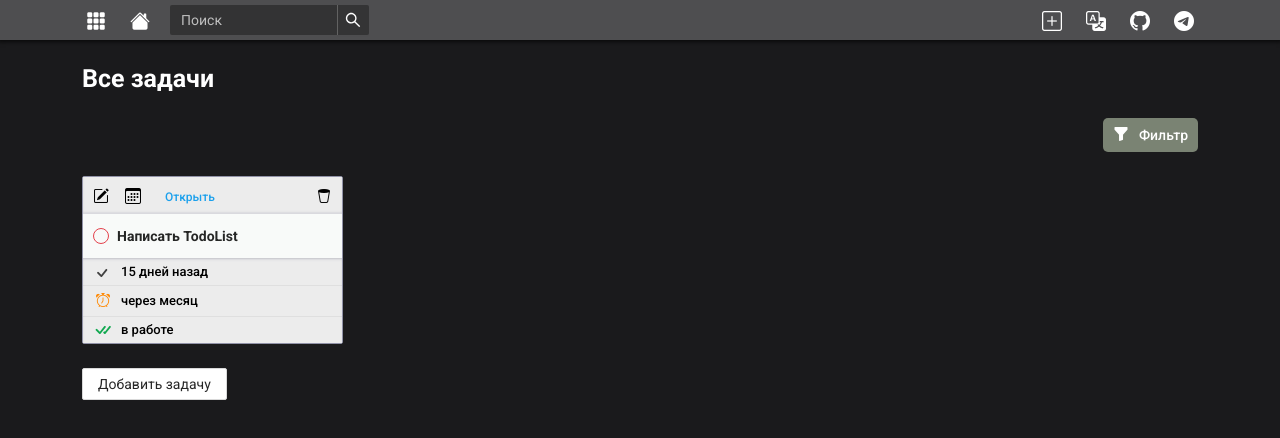
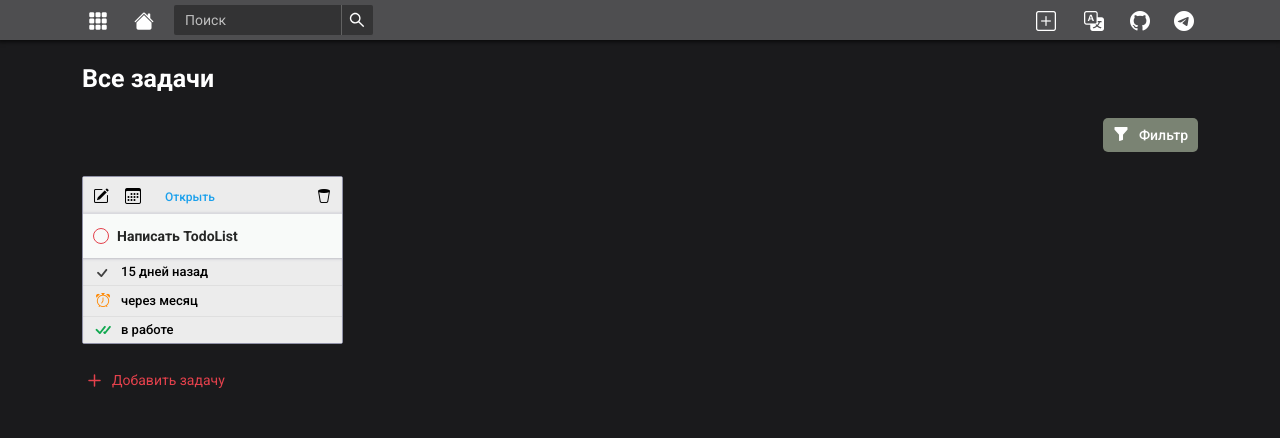
Before and after one commit to AlexType/todo-list, a Next.js app: page /all-tasks in a window 1280 px wide. Shown: the top 438 px of the page. Built offline with nearby package versions, Linux system fonts and the light colour scheme.

Commit message:
upd: btn styles

```diff
--- a/pages/all-tasks/index.jsx
+++ b/pages/all-tasks/index.jsx
@@ -1,6 +1,5 @@
 import React, { Fragment, useContext, useState } from "react";
 import Head from "next/head";
-import { Button } from "antd";
 import { useSelector } from "react-redux";
 import { LocaleContext } from "../../src/context/LocaleContext";
 import TasksList from "../../src/components/TasksList";
@@ -29,9 +28,10 @@ export default function AllTasks() {
                     </div>
                 </div>
                 <TasksList tasks={filteredList(tasks, filters)} />
-                <Button className="btn-success mt-4" onClick={() => setAddTaskVisible(true)}>
-                    {locale.events.addTask}
-                </Button>
+                <button className="btn-add mt-4" onClick={() => setAddTaskVisible(true)}>
+                    <i className="bi bi-plus"></i>
+                    <span>{locale.events.addTask}</span>
+                </button>
                 <TaskAdd
                     visible={addTaskVisible}
                     setVisible={setAddTaskVisible}
--- a/src/styles/common/_btn.scss
+++ b/src/styles/common/_btn.scss
@@ -1,19 +1,22 @@
 %btn {
+    display: flex;
+    align-items: center;
+    justify-content: center;
     border: none;
     background: none;
     cursor: pointer;
     border-radius: $_raduis;
     transition: 0.2s ease-in-out;
+    span {
+        transition: 0.2s ease-in-out;
+    }
 }
 
 %btn-ico {
     @extend %btn;
-    display: flex;
-    align-items: center;
-    justify-content: center;
     padding-top: 3.5px;
-    width: 28px;
-    height: 28px;
+    min-width: 28px;
+    max-height: 28px;
     font-size: 20px;
 }
 
@@ -26,3 +29,33 @@
         box-shadow: 0 0 4px 2px rgba(207, 207, 207, 0.384);
     }
 }
+
+.btn-add {
+    @extend %btn;
+    padding: 0;
+    color: $_red;
+    font-size: 14px;
+    &:hover span {
+        color: #fff;
+    }
+    i {
+        line-height: 1;
+        font-size: 25px;
+        margin-right: 5px;
+    }
+}
+
+.btn-add {
+    @extend %btn;
+    padding: 0;
+    color: $_red;
+    font-size: 14px;
+    &:hover span {
+        color: #fff;
+    }
+    i {
+        line-height: 1;
+        font-size: 25px;
+        margin-right: 5px;
+    }
+}
```
